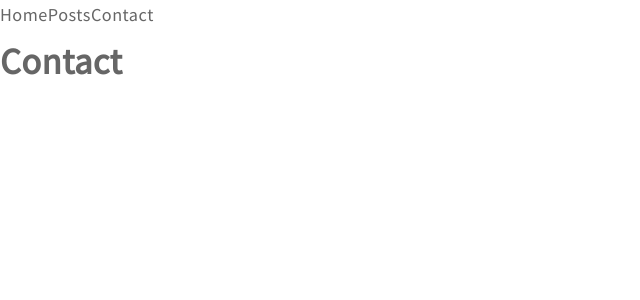
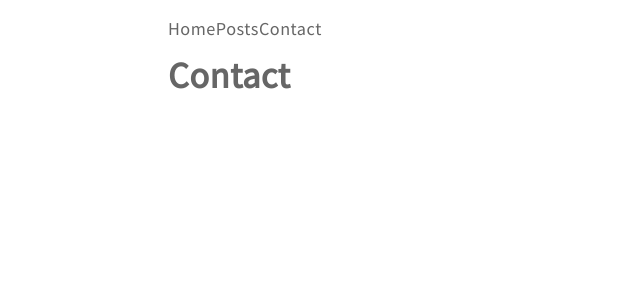
Before and after one commit to arti-zachara/MERN-Blog-app, a React (Create React App) app in the folder client/: page /contact in a window 1280 px wide. Shown: the top 300 px of the page, without its empty margins (0-640 px from the left). Built offline with nearby package versions, Linux system fonts and the light colour scheme.

Commit message:
Add PageContainer to Main Layout

```diff
--- a/client/src/components/layout/MainLayout/MainLayout.js
+++ b/client/src/components/layout/MainLayout/MainLayout.js
@@ -1,10 +1,13 @@
 import React from "react";
+import PageContainer from "../PageContainer/PageContainer";
 import NavBar from "../../features/NavBar/NavBar";
 
 const MainLayout = ({ children }) => (
   <div>
-    <NavBar />
-    {children}
+    <PageContainer>
+      <NavBar />
+      {children}
+    </PageContainer>
   </div>
 );
 
```
